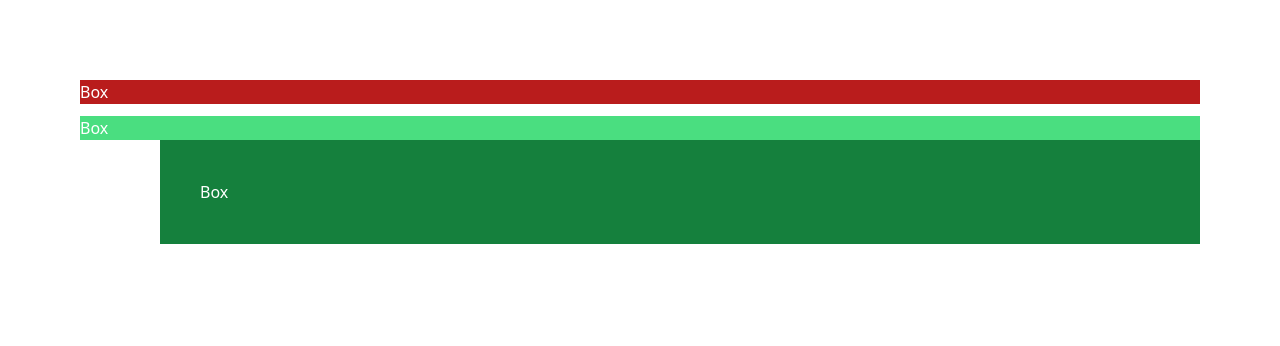
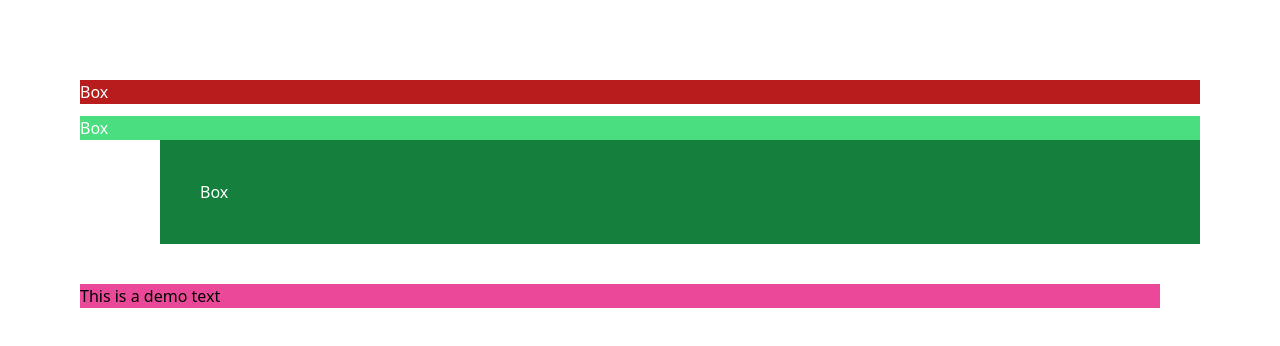
Before and after one commit to Mareola-Mabs/Learning-Tailwind-CSS, a plain HTML site: page paddig and margin/index.html in a window 1280 px wide. Drawn offline with nearby package versions, Linux system fonts and the light colour scheme.

Commit message:
Learn about margin

```diff
--- a/paddig and margin/index.html
+++ b/paddig and margin/index.html
@@ -12,6 +12,7 @@
         <script src="https://cdn.tailwindcss.com"></script>
         <!-- End of tailwind CDN -->
     </head>
+    <!-- Margin & Padding -->
     <body class="m-20">
         <div class="bg-red-700 mt-4 mb-3">
             <h2 class="text-white">Box</h2>
@@ -22,6 +23,9 @@
         <div class="ml-20 p-10 bg-green-700">
             <h2 class="text-white">Box</h2>
         </div>
+        <div class="bg-pink-500 mr-10 mt-10">
+            <h1 class="text-[[rgb(221,221,15)]]">This is a demo text</h1>
+        </div>
 
 
 
```
